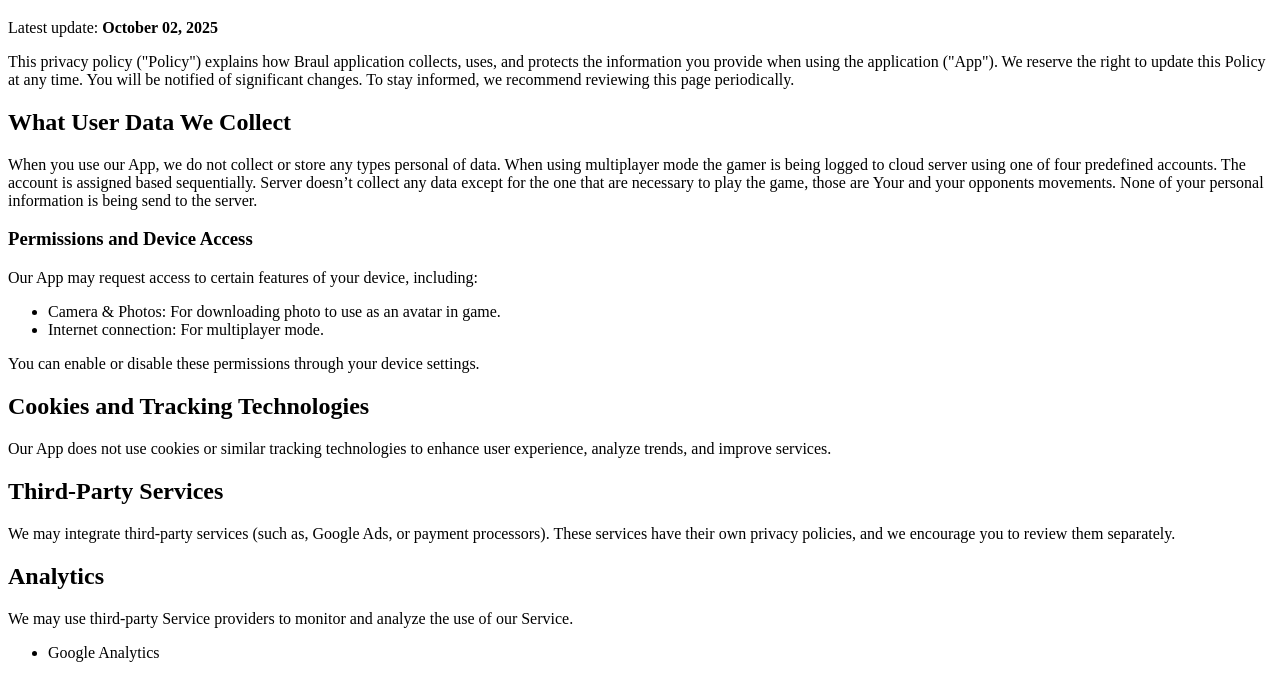
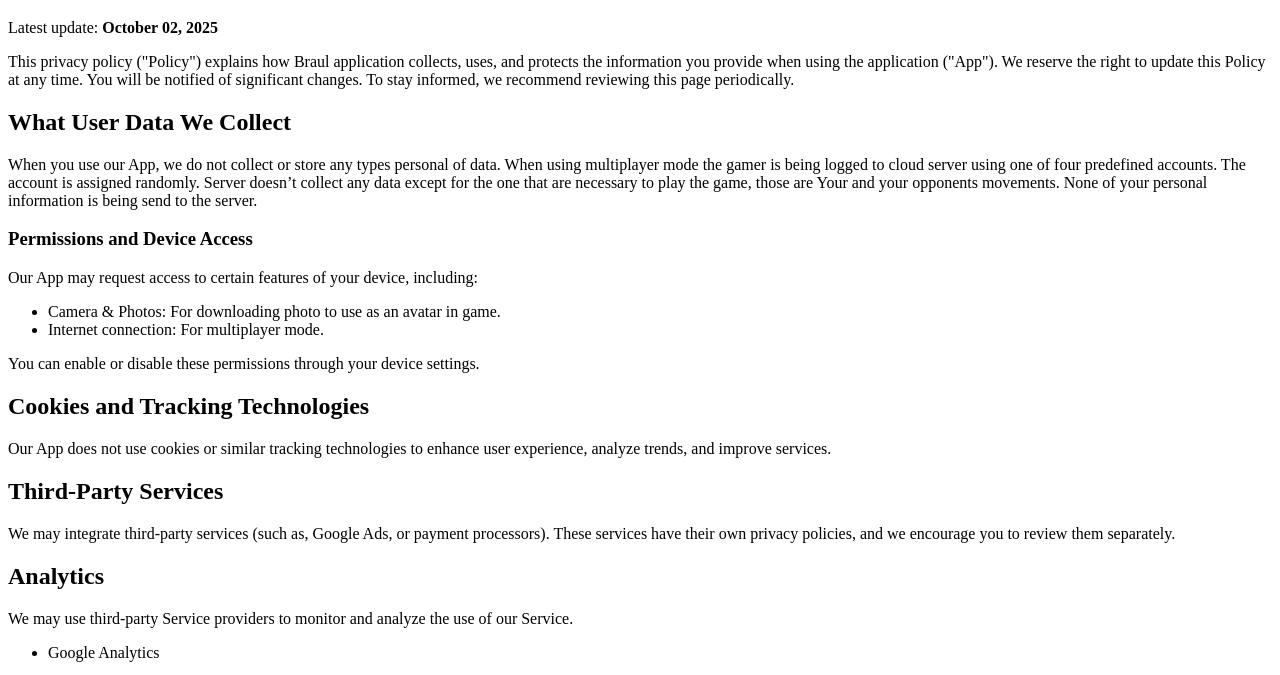
Before and after one commit to mirek079/privacy_policy, a plain HTML site: page index.html in a window 1280 px wide. Shown: the part 61-736 px from the top of the page. Drawn offline with Linux system fonts and the light colour scheme.

Commit message:
Update index.html

```diff
--- a/index.html
+++ b/index.html
@@ -14,7 +14,7 @@
 We reserve the right to update this Policy at any time. You will be notified of significant changes. To stay informed, we recommend reviewing this page periodically.
 </p>
 <h2>What User Data We Collect</h2>
-When you use our App, we do not collect or store any types personal of data. When using multiplayer mode the gamer is being logged to cloud server using one of four predefined accounts. The account is assigned based sequentially. Server doesn’t collect any data except for the one that are necessary to play the game, those are Your and your opponents movements. None of your personal information is being send to the server.
+When you use our App, we do not collect or store any types personal of data. When using multiplayer mode the gamer is being logged to cloud server using one of four predefined accounts. The account is assigned randomly. Server doesn’t collect any data except for the one that are necessary to play the game, those are Your and your opponents movements. None of your personal information is being send to the server.
 <h3>Permissions and Device Access</h3>
 <p>
     Our App may request access to certain features of your device, including:
```
